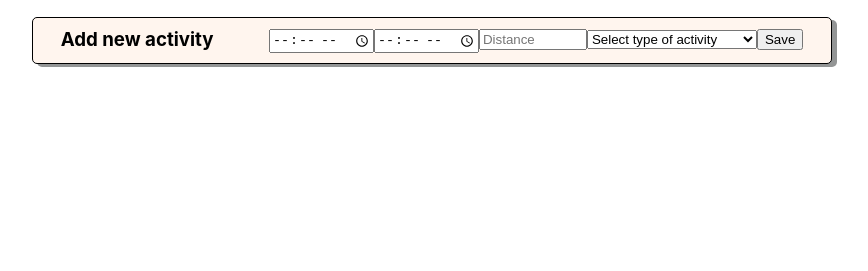
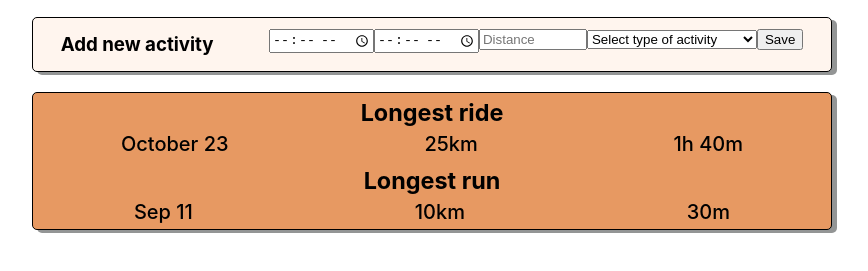
Before and after one commit to yurakbi/fit_calc, a React app: page / in a window 1280 px wide. Shown: the part 125-396 px from the top of the page, without its empty margins (208-1076 px from the left). Built offline with nearby package versions, Linux system fonts and the light colour scheme.

Commit message:
activity_done

```diff
--- a/src/components/app/App.js
+++ b/src/components/app/App.js
@@ -3,6 +3,7 @@ import { Component } from 'react';
 import MainName from '../mainName/MainName';
 import InputActivity from '../inputActivity/InputActivity';
 import ResultList from '../resultList/ResultList';
+import BestResult from '../bestResult/BestResult';
 
 import '../style/index.css';
 
@@ -18,17 +19,21 @@ class App extends Component {
 
       ],
     }
-    this.maxId = 4;
+    this.maxId = 1;
   }
 
   addItem = (starttime, finishtime, distance, activity) => {
 
     const finish = finishtime.split(':');
     const start = starttime.split(':');
-    const time_hour = Math.floor(finish[0] - start[0]);
-    const time_min = Math.floor(finish[1] - start[1]);
+    const time_hour = Math.abs(Math.floor(finish[0] - start[0]));
+    const time_min = Math.abs(Math.floor(finish[1] - start[1]));
+
     const time = time_hour + 'h ' + time_min + ' min';
 
+    if (distance.length <= 0) {
+      return distance
+    }
 
     const speed = Math.round(distance / time_hour) + ' km/h';
     console.log(speed);
@@ -38,7 +43,6 @@ class App extends Component {
     const months_name = months_all[d.getMonth()];
     const date = d.getDate();
     const months = months_name + date;
-
 
     const newItem = {
       months: months,
@@ -63,7 +67,9 @@ class App extends Component {
         <>
           <MainName/>
           <InputActivity onAdd={this.addItem}/>
+          <BestResult/>
           <ResultList data={this.state.data}/>
+
         </>
       </div>
     );
--- /dev/null
+++ b/src/components/bestResult/BestResult.js
@@ -0,0 +1,30 @@
+
+
+import '../style/index.css';
+
+const BestResult = () => {
+    return(
+
+        <div className="longest">
+            <div className="longest_ride">
+                <h3>Longest ride</h3>
+                <div class="longest_ride_text">
+                    <div className="longest_ride_day">October 23</div>
+                    <div className="longest_ride_distance">25km</div>
+                    <div className="longest_ride_time">1h 40m</div>
+                </div>
+            </div>
+            <div className="longest_run">
+                <h3>Longest run</h3>
+                <div className="longest_run_text">
+                    <div className="longest_run_day">Sep 11</div>
+                    <div className="longest_run_distance">10km</div>
+                    <div className="longest_run_time">30m</div>
+                </div>
+            </div>
+        </div>
+    )
+
+}
+
+export default BestResult;
--- a/src/components/inputActivity/InputActivity.js
+++ b/src/components/inputActivity/InputActivity.js
@@ -16,23 +16,24 @@ class InputActivity extends Component {
     onValueChange = (e) => {
         this.setState({
             [e.target.name]: e.target.value,
-            activity: e.target.value
         })
+
     }
 
     onSubmit = (e) => {
         e.preventDefault();
         this.props.onAdd(this.state.starttime, this.state.finishtime, this.state.distance, this.state.activity);
         this.setState(state => ({
-            starttime: state.starttime,
-            finishtime: state.finishtime,
-            distance: state.distance,
+            starttime: '',
+            finishtime: "",
+            distance: "",
+            activity: ''
         }))
     }
 
 
     render () {
-        const {starttime, finishtime, distance, activity} = this.state
+        const {starttime, finishtime, distance} = this.state
         return (
             <section className="input_activity">
             <div className="input">
@@ -60,7 +61,7 @@ class InputActivity extends Component {
                         value={distance}
                         onChange={this.onValueChange}
                         />
-                    <select  value = {activity} onChange={this.onValueChange} className="select_activity">
+                    <select  name = 'activity' onChange={this.onValueChange} className="select_activity">
                         <option >Select type of activity</option>
                         <option value="Ride">Ride</option>
                         <option value="Run">Run</option>
--- a/src/components/style/index.css
+++ b/src/components/style/index.css
@@ -64,7 +64,7 @@ h1 {
   width: 170px;
 }
 
-.result {
+.result{
   display: grid;
   margin-top: 20px;
   grid-template-columns: 600px 200px;
@@ -73,6 +73,7 @@ h1 {
   row-gap: 10px;
 
 }
+
 
 .day_result {
   display: flex;
@@ -89,9 +90,8 @@ h1 {
 }
 
 .longest {
-  display: grid;
-  grid-template-columns: 200px ;
-  background-color: rgb(230, 133, 65);
+  margin-top: 20px;
+  background-color: rgb(231, 153, 98);
   min-height: 30px;
   border: solid 1px ;
   border-radius: 5px;
@@ -99,17 +99,25 @@ h1 {
 }
 
 .longest_ride {
-  display: grid;
-  margin: 10px auto;
+  display:block;
+  margin: 5 auto;
   grid-template-columns: 200px ;
   grid-template-rows: auto;
+  font-size: 20px;
+  font-weight: 500;
 }
-
+h3 {
+  padding-top: 5px;
+  text-align: center;
+  padding-bottom: 5px;
+}
 .longest_run {
-  display: grid;
-  margin: 10px auto;
+  display: block;
+  margin: 5px auto;
   grid-template-columns: 200px;
   grid-template-rows: auto;
+  font-size: 20px;
+  font-weight: 500;
 }
 
 .longest_ride_text {
```
